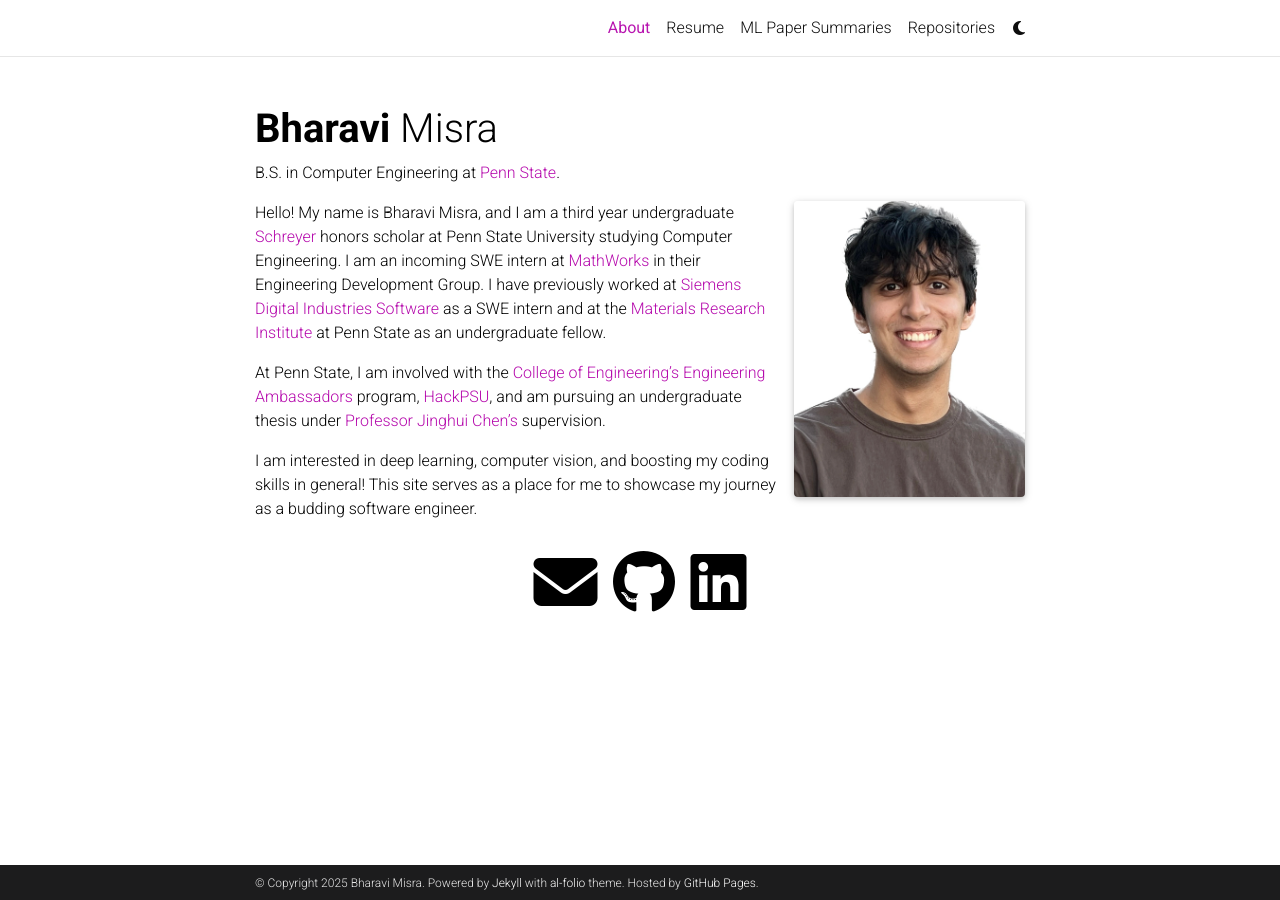
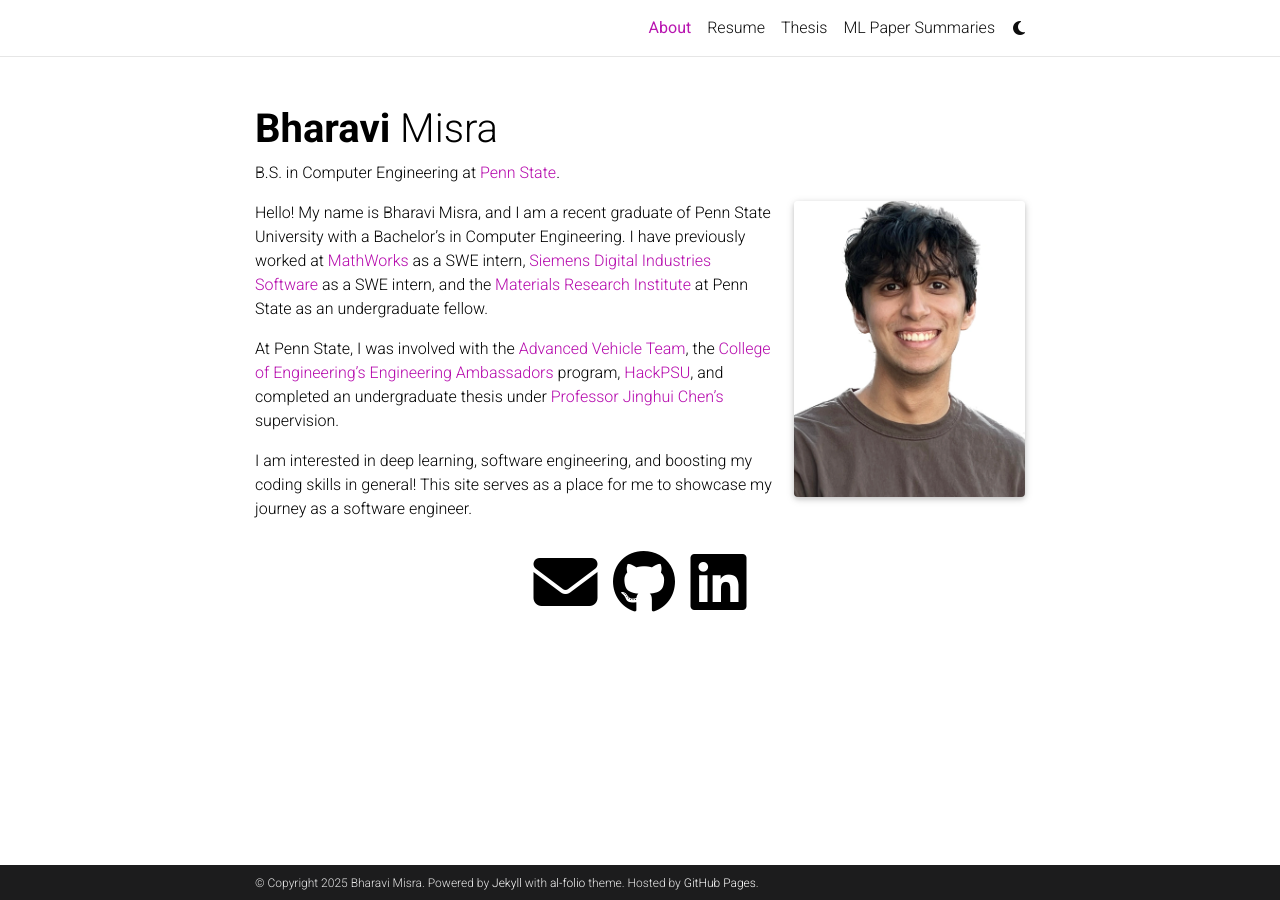
Before and after one commit to bmisra03/bmisra03.github.io, a Jekyll site: the page built from _pages/about.md, in a window 1280 px wide. Built offline with Jekyll 4.4.1, drawn with Linux system fonts in a browser that asks for light colours; full-size pictures stand in for the smaller copies a plugin makes; comment, search, counter and statistics services are not loaded; a style sheet for code colours, icons or effects is not loaded.

Commit message:
add thesis

```diff
--- a/_includes/header.html
+++ b/_includes/header.html
@@ -65,6 +65,9 @@
               <li class="nav-item">
                 <a class="nav-link" href="{{ 'Bharavi_Misra_Resume.pdf' | prepend: 'assets/pdf/' | relative_url}}" target="_blank" rel="noopener noreferrer"> Resume </a>
               </li>
+              <li class="nav-item">
+                <a class="nav-link" href="{{ 'Bharavi_Misra_Schreyer_Thesis.pdf' | prepend: 'assets/pdf/' | relative_url}}" target="_blank" rel="noopener noreferrer"> Thesis </a>
+              </li>
 
 
               <!-- Other pages -->
--- a/_pages/about.md
+++ b/_pages/about.md
@@ -19,8 +19,8 @@
 selected_papers: false # includes a list of papers marked as "selected={true}"
 social: true  # includes social icons at the bottom of the page
 ---
-Hello! My name is Bharavi Misra, and I am a third year undergraduate [Schreyer](https://www.shc.psu.edu/) honors scholar at Penn State University studying Computer Engineering. I am an incoming SWE intern at [MathWorks](https://www.mathworks.com/) in their Engineering Development Group. I have previously worked at [Siemens Digital Industries Software](https://www.sw.siemens.com/en-US/) as a SWE intern and at the [Materials Research Institute](https://www.sw.siemens.com/en-US/) at Penn State as an undergraduate fellow.
+Hello! My name is Bharavi Misra, and I am a recent graduate of Penn State University with a Bachelor's in Computer Engineering. I have previously worked at [MathWorks](https://www.mathworks.com/) as a SWE intern, [Siemens Digital Industries Software](https://www.sw.siemens.com/en-US/) as a SWE intern, and the [Materials Research Institute](https://www.sw.siemens.com/en-US/) at Penn State as an undergraduate fellow.
 
-At Penn State, I am involved with the [College of Engineering's Engineering Ambassadors](https://www.leonhardcenter.psu.edu/engineering-ambassadors/index.aspx) program, [HackPSU](https://hackpsu.org/), and am pursuing an undergraduate thesis under [Professor Jinghui Chen's](https://jinghuichen.github.io/) supervision.
+At Penn State, I was involved with the [Advanced Vehicle Team](https://www.avt.psu.edu/), the [College of Engineering's Engineering Ambassadors](https://www.leonhardcenter.psu.edu/engineering-ambassadors/index.aspx) program, [HackPSU](https://hackpsu.org/), and completed an undergraduate thesis under [Professor Jinghui Chen's](https://jinghuichen.github.io/) supervision.
 
-I am interested in deep learning, computer vision, and boosting my coding skills in general! This site serves as a place for me to showcase my journey as a budding software engineer.
+I am interested in deep learning, software engineering, and boosting my coding skills in general! This site serves as a place for me to showcase my journey as a software engineer.
```
Also changed, not shown: _pages/repositories.md (+1 -1 lines), 2 other files.
